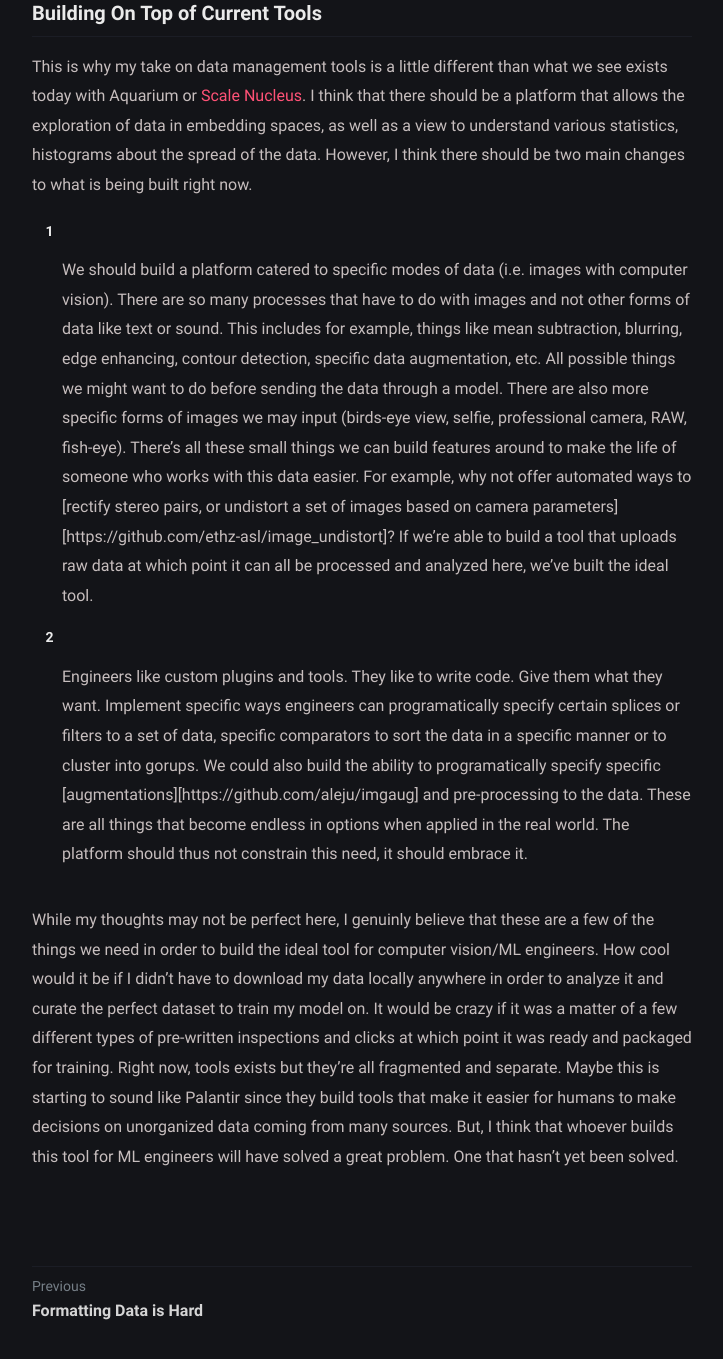
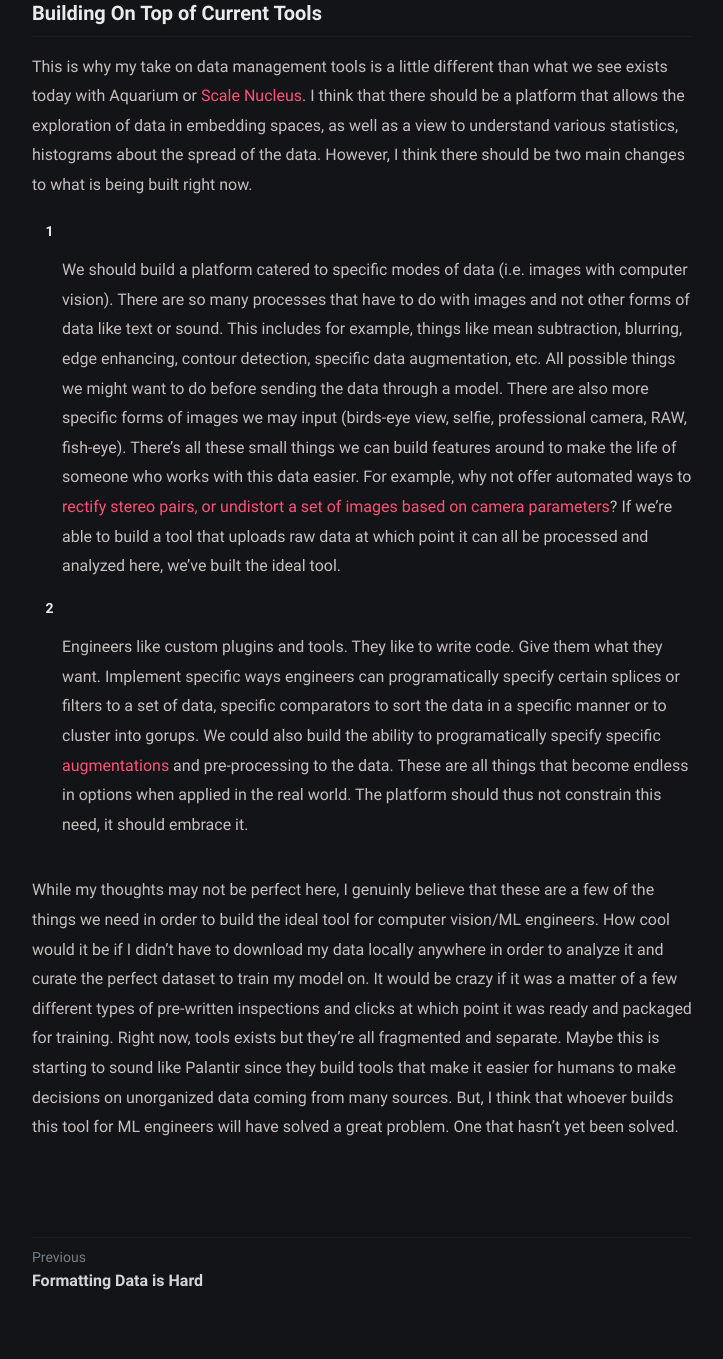
Before and after one commit to mvoodarla/blog, a Jekyll site: the page built from _posts/2021-03-04-dataset-ide.markdown, in a window 1280 px wide and 1400 px high, scrolled down 2955 px. Shown: the top 1359 px of the window, without its empty margins (278-1001 px from the left). Built offline with Jekyll 4.4.1, drawn with Linux system fonts in a browser that asks for light colours; part of the change alters nothing that is shown.

Commit message:
dataset ide

```diff
--- a/_posts/2021-03-04-dataset-ide.markdown
+++ b/_posts/2021-03-04-dataset-ide.markdown
@@ -34,9 +34,9 @@ But, why might a platform like this be limited? Well, I guess a good way to thin
 ### Building On Top of Current Tools
 This is why my take on data management tools is a little different than what we see exists today with Aquarium or [Scale Nucleus][nucleus]. I think that there should be a platform that allows the exploration of data in embedding spaces, as well as a view to understand various statistics, histograms about the spread of the data. However, I think there should be two main changes to what is being built right now.
 
-1. We should build a platform catered to specific modes of data (i.e. images with computer vision). There are so many processes that have to do with images and not other forms of data like text or sound. This includes for example, things like mean subtraction, blurring, edge enhancing, contour detection, specific data augmentation, etc. All possible things we might want to do before sending the data through a model. There are also more specific forms of images we may input (birds-eye view, selfie, professional camera, RAW, fish-eye). There's all these small things we can build features around to make the life of someone who works with this data easier. For example, why not offer automated ways to [rectify stereo pairs, or undistort a set of images based on camera parameters][https://github.com/ethz-asl/image_undistort]? If we're able to build a tool that uploads raw data at which point it can all be processed and analyzed here, we've built the ideal tool.
+1. We should build a platform catered to specific modes of data (i.e. images with computer vision). There are so many processes that have to do with images and not other forms of data like text or sound. This includes for example, things like mean subtraction, blurring, edge enhancing, contour detection, specific data augmentation, etc. All possible things we might want to do before sending the data through a model. There are also more specific forms of images we may input (birds-eye view, selfie, professional camera, RAW, fish-eye). There's all these small things we can build features around to make the life of someone who works with this data easier. For example, why not offer automated ways to [rectify stereo pairs, or undistort a set of images based on camera parameters][undistort]? If we're able to build a tool that uploads raw data at which point it can all be processed and analyzed here, we've built the ideal tool.
 
-2. Engineers like custom plugins and tools. They like to write code. Give them what they want. Implement specific ways engineers can programatically specify certain splices or filters to a set of data, specific comparators to sort the data in a specific manner or to cluster into gorups. We could also build the ability to programatically specify specific [augmentations][https://github.com/aleju/imgaug] and pre-processing to the data. These are all things that become endless in options when applied in the real world. The platform should thus not constrain this need, it should embrace it.
+2. Engineers like custom plugins and tools. They like to write code. Give them what they want. Implement specific ways engineers can programatically specify certain splices or filters to a set of data, specific comparators to sort the data in a specific manner or to cluster into gorups. We could also build the ability to programatically specify specific [augmentations][imgaug] and pre-processing to the data. These are all things that become endless in options when applied in the real world. The platform should thus not constrain this need, it should embrace it.
 
 While my thoughts may not be perfect here, I genuinly believe that these are a few of the things we need in order to build the ideal tool for computer vision/ML engineers. How cool would it be if I didn't have to download my data locally anywhere in order to analyze it and curate the perfect dataset to train my model on. It would be crazy if it was a matter of a few different types of pre-written inspections and clicks at which point it was ready and packaged for training. Right now, tools exists but they're all fragmented and separate. Maybe this is starting to sound like Palantir since they build tools that make it easier for humans to make decisions on unorganized data coming from many sources. But, I think that whoever builds this tool for ML engineers will have solved a great problem. One that hasn't yet been solved.
 
@@ -45,3 +45,4 @@ While my thoughts may not be perfect here, I genuinly believe that these are a f
 [tsne]: https://distill.pub/2016/misread-tsne/
 [embeddings]: https://cs.stanford.edu/people/karpathy/cnnembed/
 [undistort]: https://github.com/ethz-asl/image_undistort
+[imgaug]: https://github.com/aleju/imgaug
```
